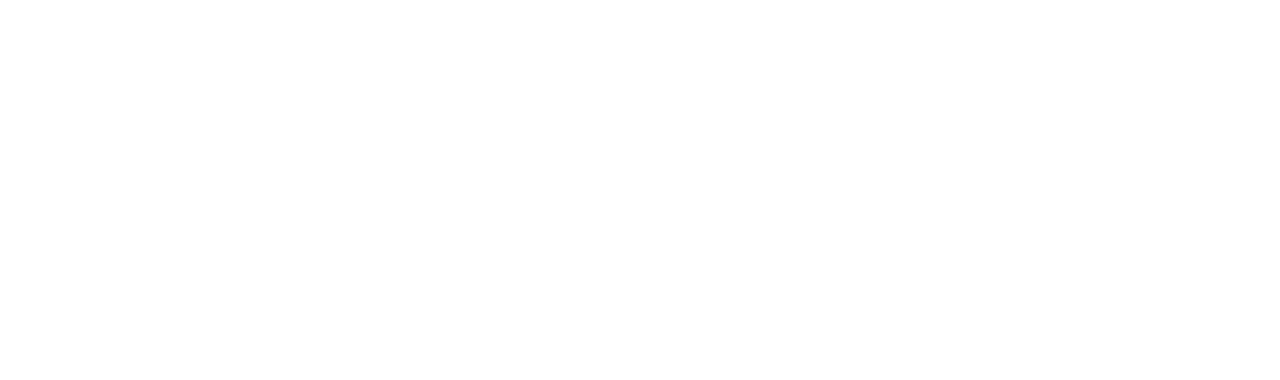
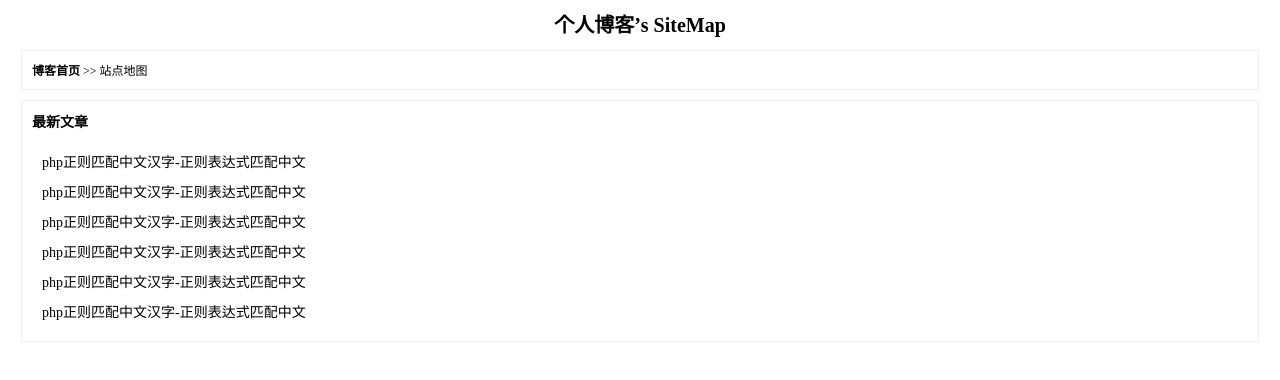
Before and after one commit to zhangtj-here/PersonalBlog, a website: page page/sitemap.html in a window 1280 px wide. Drawn offline with Linux system fonts and the light colour scheme.

Commit message:
博客地图静态页面初步制作完成

```diff
--- /dev/null
+++ b/page/css/sitemap.css
@@ -0,0 +1,62 @@
+* {
+    margin: 0;
+    padding: 0;
+}
+
+.title {
+    width: 100%;
+    text-align: center;
+    font-weight: 600;
+    line-height: 50px;
+    font-size: 20px;
+}
+
+.link {
+    border: 1px solid #eeeeee;
+    padding: 10px;
+    width: 95%;
+    margin: 0px auto;
+    font-size: 12px;
+}
+
+.link > a {
+    text-decoration: none;
+    color: #000;
+}
+
+.blog_list {
+    border: 1px solid #eeeeee;
+    width: 95%;
+    padding: 10px;
+    margin: 10px auto;
+    font-size: 14px;
+    font-weight: 600;
+}
+
+.blog_list > span {
+    display: block;
+}
+
+
+
+
+.blog_list ul {
+    padding: 10px 10px;
+    font-size: 14px;
+    font-weight: 600;
+    width: 100%;
+    margin: 0px auto;
+}
+
+.blog_list li {
+    /*text-decoration: none;*/
+    list-style: none;
+    margin-top: 10px;
+}
+
+.blog_list a {
+    text-decoration: none;
+    color: #000;
+    cursor: pointer;
+    font-weight: 400;
+}
--- a/page/sitemap.html
+++ b/page/sitemap.html
@@ -2,9 +2,22 @@
 <html lang="en">
 <head>
     <meta charset="UTF-8">
-    <title>Title</title>
+    <title>个人博客</title>
+     <link rel="stylesheet" href="./css/sitemap.css">
 </head>
 <body>
-
+    <div class="title">个人博客’s SiteMap</div>
+    <div class="link"><a href="/"><b>博客首页</b></a> >> 站点地图</div>
+    <div class="blog_list">
+        <span>最新文章</span>
+        <ul>
+            <li><a href="/">php正则匹配中文汉字-正则表达式匹配中文</a></li>
+            <li><a href="/">php正则匹配中文汉字-正则表达式匹配中文</a></li>
+            <li><a href="/">php正则匹配中文汉字-正则表达式匹配中文</a></li>
+            <li><a href="/">php正则匹配中文汉字-正则表达式匹配中文</a></li>
+            <li><a href="/">php正则匹配中文汉字-正则表达式匹配中文</a></li>
+            <li><a href="/">php正则匹配中文汉字-正则表达式匹配中文</a></li>
+        </ul>
+    </div>
 </body>
 </html>
```
Also changed, not shown: page/index.html (+1 -1 lines).
